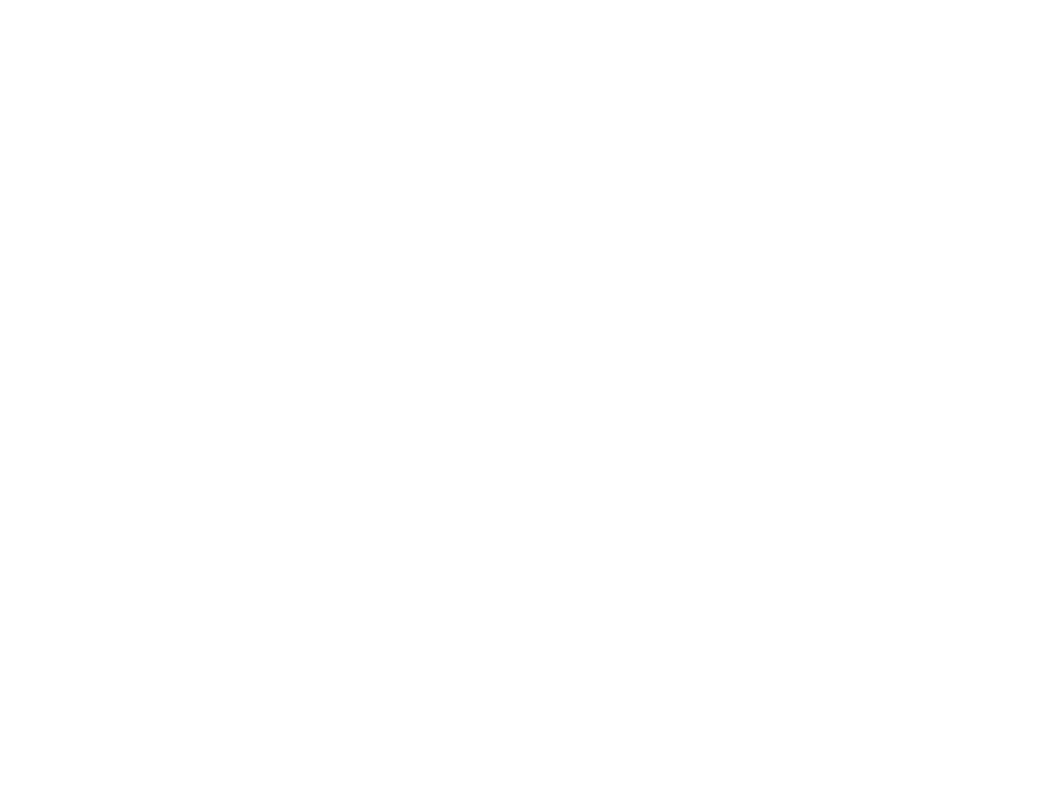
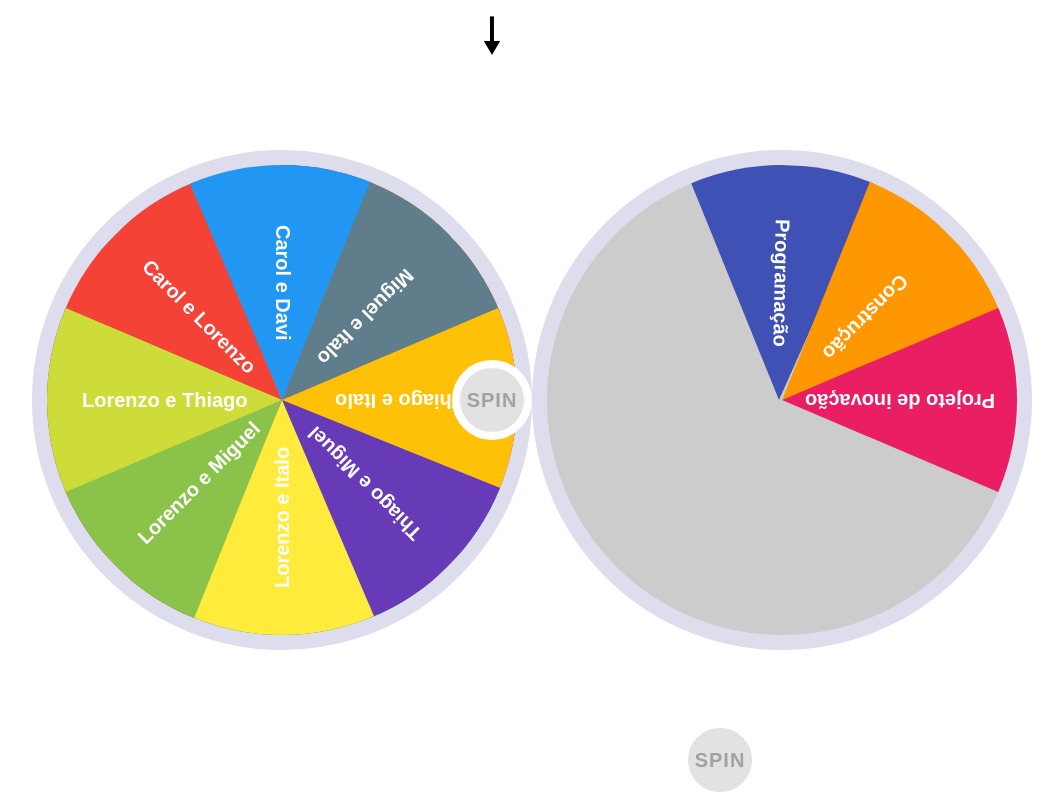
Before and after one commit to eduardoCereza/projetorobotica, a plain HTML site: page Avalon/REVSEM/index.html in a window 1280 px wide. Shown: the whole page, without its empty margins (148-1211 px from the left). Drawn offline with Linux system fonts and the light colour scheme.

Commit message:
Continuar Roleta

```diff
--- a/Avalon/REVSEM/index.html
+++ b/Avalon/REVSEM/index.html
@@ -0,0 +1,43 @@
+<html lang="en">
+<head>
+	<meta charset="UTF-8">
+	<meta name="viewport" content="width=device-width, initial-scale=1.0">
+    <link rel="stylesheet" href="main.css">
+
+	<title>Spin Wheel</title>
+</head>
+<body>
+	<button id="spin">Spin</button>
+	<button id="spin1">Spin</button>
+	<span class="arrow"></span>
+	<span class="arrow1"></span>
+
+	<!-- Primeira Roleta -->
+	<div class="container">
+		<div class="one">Davi e Italo</div>
+		<div class="two">Davi e Miguel</div>
+		<div class="three">Davi e Thiago</div>
+		<div class="four">Davi e Lorenzo</div>
+		<div class="five">Carol e Italo</div>
+		<div class="six">Carol e Miguel</div>
+		<div class="seven">Carol e Thiago</div>
+		<div class="eight">Carol e Lorenzo</div>
+		<div class="nine">Carol e Davi</div>
+		<div class="ten">Miguel e Italo</div>
+		<div class="eleven">Thiago e Italo</div>
+		<div class="twelve">Thiago e Miguel</div>
+		<div class="thirteen">Lorenzo e Italo</div>
+		<div class="fourteen">Lorenzo e Miguel</div>
+		<div class="fifteen">Lorenzo e Thiago</div>
+	</div>
+
+	<!-- Segunda Roleta -->
+	<div class="container2">
+		<div class="one1">Programação</div>
+		<div class="two1">Construção</div>
+		<div class="three1">Projeto de inovação</div>
+	</div>
+
+	<script src="main.js"></script>
+</body>
+</html>
--- /dev/null
+++ b/Avalon/REVSEM/main.css
@@ -0,0 +1,216 @@
+*{
+	box-sizing:border-box;
+}
+
+body{
+	margin:0;
+	padding:0;
+	background-color: white;
+	display:flex;
+	align-items:center;
+	justify-content: center;
+	height:100vh;
+	overflow:hidden;
+}
+
+.container{
+	width:500px;
+	height:500px;
+	background-color: #ccc;
+	border-radius:50%;
+	border:15px solid #dde;
+	position: relative;
+	overflow: hidden;
+	transition: 5s;
+	position: left;
+	display: flex;
+}
+
+.container2{
+	width:500px;
+	height:500px;
+	background-color: #ccc;
+	border-radius:50%;
+	border:15px solid #dde;
+	position: relative;
+	overflow: hidden;
+	transition: 5s;
+	position: left;
+	display: flex;
+}
+
+.container div{
+	height:50%;
+	width:200px;
+	position: absolute;
+	clip-path: polygon(100% 0 , 50% 100% , 0 0 );
+	transform:translateX(-50%);
+	transform-origin:bottom;
+	text-align:center;
+	display:flex;
+	align-items: center;
+	justify-content: center;
+	font-size:20px;
+	font-weight:bold;
+	font-family:sans-serif;
+	color:#fff;
+	left:135px;
+	writing-mode: vertical-rl;
+	transform: translateX(-50%) rotate(-45deg);
+
+}
+
+.container2 div{
+	height:50%;
+	width:200px;
+	position: absolute;
+	clip-path: polygon(100% 0 , 50% 100% , 0 0 );
+	transform:translateX(-50%);
+	transform-origin:bottom;
+	text-align:center;
+	display:flex;
+	align-items: center;
+	justify-content: center;
+	font-size:20px;
+	font-weight:bold;
+	font-family:sans-serif;
+	color:#fff;
+	left:135px;
+	writing-mode: vertical-rl;
+	transform: translateX(-50%) rotate(-45deg);
+
+}
+
+.container .one{
+	background-color: #3f51b5;
+	left:50%;
+	transform: rotate(0deg);
+}
+.container .two{
+	background-color: #ff9800;
+	transform: rotate(45deg);
+
+}
+.container .three{
+	background-color: #e91e63;
+	transform:rotate(90deg);
+}
+.container .four{
+	background-color: #4caf50;
+	transform: rotate(135deg);
+}
+.container .five{
+	background-color: #009688;
+	transform: rotate(180deg);
+}
+.container .six{
+	background-color: #795548;
+	transform: rotate(225deg);
+}
+.container .seven{
+	background-color: #9c27b0;
+	transform: rotate(270deg);
+}
+.container .eight{
+	background-color: #f44336;
+	transform: rotate(315deg);
+}
+.container .nine{
+	background-color: #2196f3;
+	transform: rotate(360deg);
+}
+.container .ten{
+	background-color: #607d8b;
+	transform: rotate(405deg);
+}
+.container .eleven{
+	background-color: #ffc107;
+	transform: rotate(450deg);
+}
+.container .twelve{
+	background-color: #673ab7;
+	transform: rotate(495deg);
+}
+.container .thirteen{
+	background-color: #ffeb3b;
+	transform: rotate(540deg);
+}
+.container .fourteen{
+	background-color: #8bc34a;
+	transform: rotate(585deg);
+}
+.container .fifteen{
+	background-color: #cddc39;
+	transform: rotate(630deg);
+}
+
+
+.container2 .one1{
+	background-color: #3f51b5;
+	left:28%;
+	transform: rotate(1deg);
+}
+.container2 .two1{
+	background-color: #ff9800;
+	transform: rotate(45deg);
+
+}
+.container2 .three1{
+	background-color: #e91e63;
+	transform:rotate(90deg);
+}
+
+.arrow{
+	position: absolute;
+	top:0;
+	left:50%;
+	transform: translateX(-50%);
+	color:black;
+}
+
+.arrow::before{
+	content:"\1F817";
+	font-size:50px;
+}
+
+#spin{
+	position: absolute;
+	top:50%;
+	left:50%;
+	transform:translate(-50%,-50%);
+	z-index:10;
+	background-color: #e2e2e2;
+	text-transform: uppercase;
+	border:8px solid #fff;
+	font-weight:bold;
+	font-size:20px;
+	color:#a2a2a2;
+	width: 80px;
+	height:80px;
+	font-family: sans-serif;
+	border-radius:50%;
+	cursor: pointer;
+	outline:none;
+	letter-spacing: 1px;
+}
+
+#spin1{
+	position: relative;
+	top:50%;
+	left:60%;
+	transform:translate(-50%,-50%);
+	z-index:10;
+	background-color: #e2e2e2;
+	text-transform: uppercase;
+	border:8px solid #fff;
+	font-weight:bold;
+	font-size:20px;
+	color:#a2a2a2;
+	width: 80px;
+	height:80px;
+	font-family: sans-serif;
+	border-radius:50%;
+	cursor: pointer;
+	outline:none;
+	letter-spacing: 1px;
+}
--- /dev/null
+++ b/Avalon/REVSEM/main.js
@@ -0,0 +1,15 @@
+let container = document.querySelector(".container");
+let container2 = document.querySelector(".container2");
+let btn = document.getElementById("spin");
+let btn2 = document.getElementById("spin1");
+let number = Math.ceil(Math.random() * 1000);
+
+btn.onclick = function () {
+	container.style.transform = "rotate(" + number + "deg)";
+	number += Math.ceil(Math.random() * 1000);
+}
+
+btn2.onclick = function () {
+	container2.style.transform = "rotate(" - number + "deg)";
+	number += Math.ceil(Math.random() * 1000);
+}
```
Also changed, not shown: init.html (+1 -1 lines).
